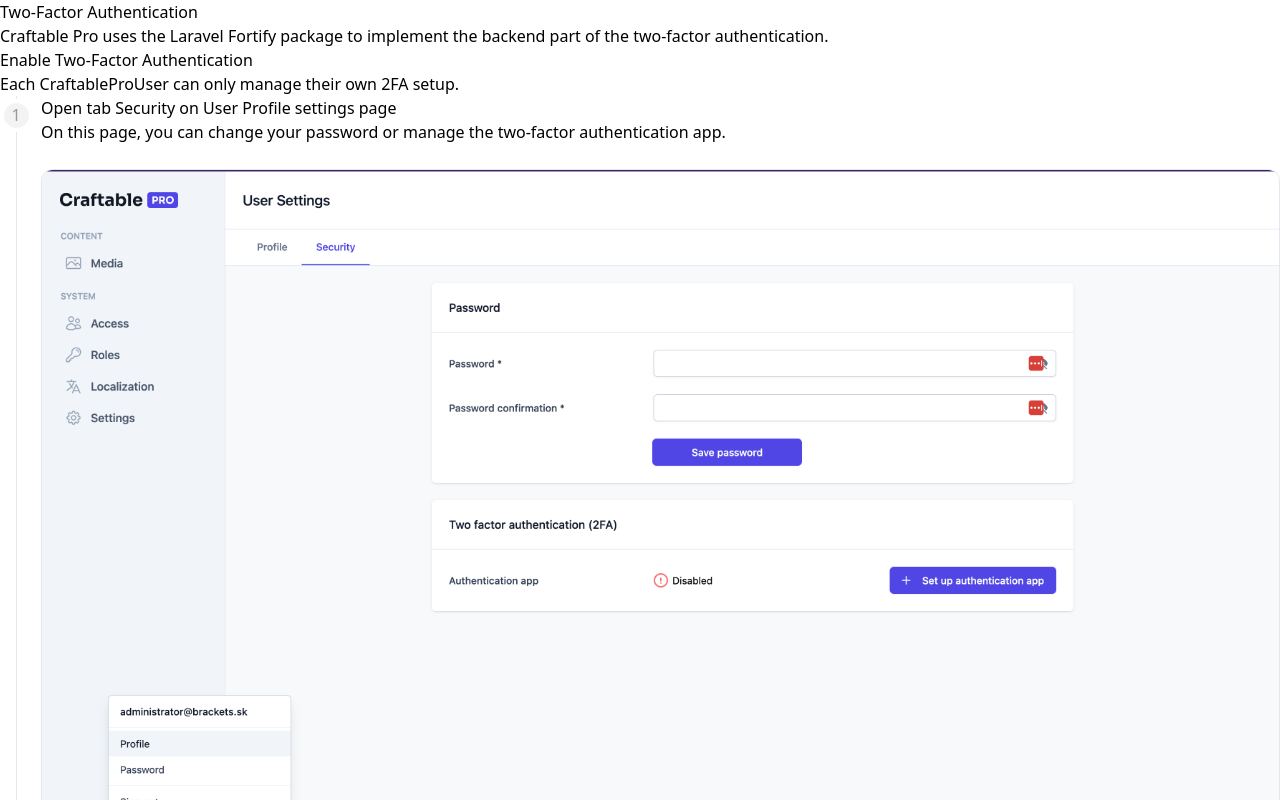
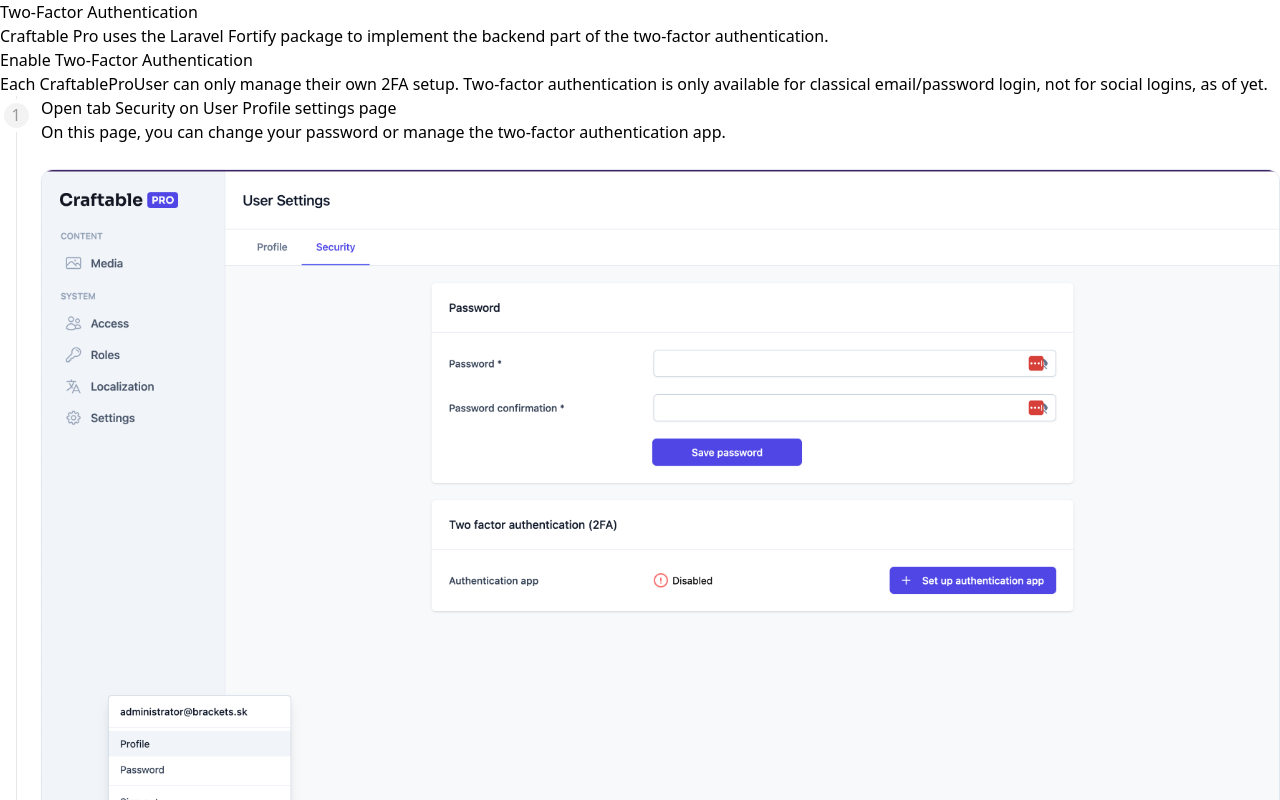
Before and after one commit to BRACKETS-by-TRIAD/craftable-pro-docs, a Next.js app: page /security/two-factor-authentication in a window 1280 px wide. Shown: the top 800 px of the page. Built offline with nearby package versions, Linux system fonts and the light colour scheme.

Commit message:
remove social login from 2fa docs

```diff
--- a/pages/security/two-factor-authentication.mdx
+++ b/pages/security/two-factor-authentication.mdx
@@ -7,7 +7,7 @@
 
 ## Enable Two-Factor Authentication
 
-Each CraftableProUser can only manage their own 2FA setup.
+Each CraftableProUser can only manage their own 2FA setup. Two-factor authentication is only available for classical email/password login, not for social logins, as of yet.
 
 <div className="steps-container">
     ### Open tab Security on User Profile settings page
@@ -39,7 +39,7 @@
 
 ## Login with Two-Factor Authentication
 
-If your two-factor authentication is enabled, you will be prompted for an authentication code after logging in via email/password or social login.
+If your two-factor authentication is enabled, you will be prompted for an authentication code after logging in via email/password.
 <div className="steps-container">
     ### Log in
     <div style={{height: '25px'}}></div>
```
